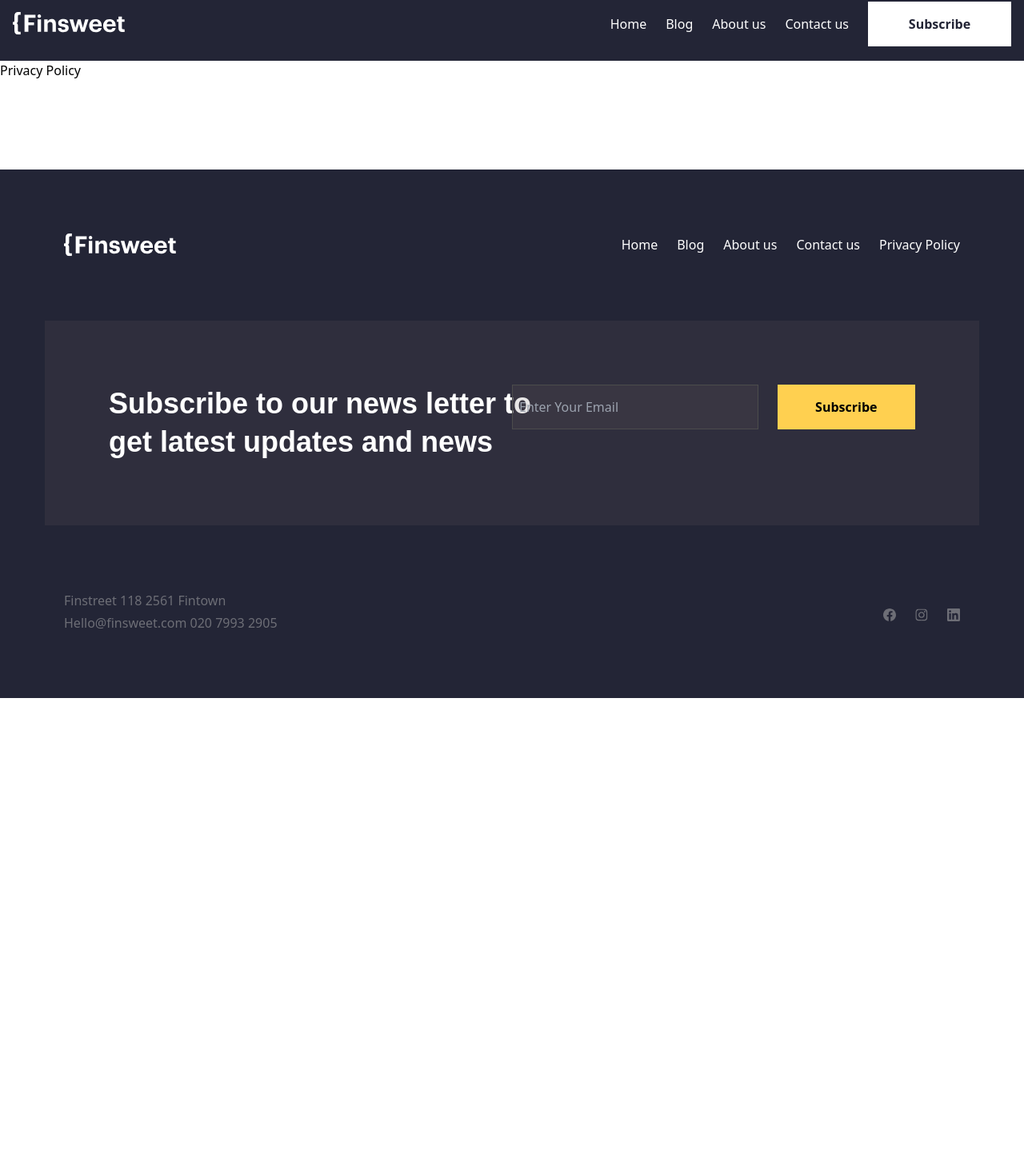
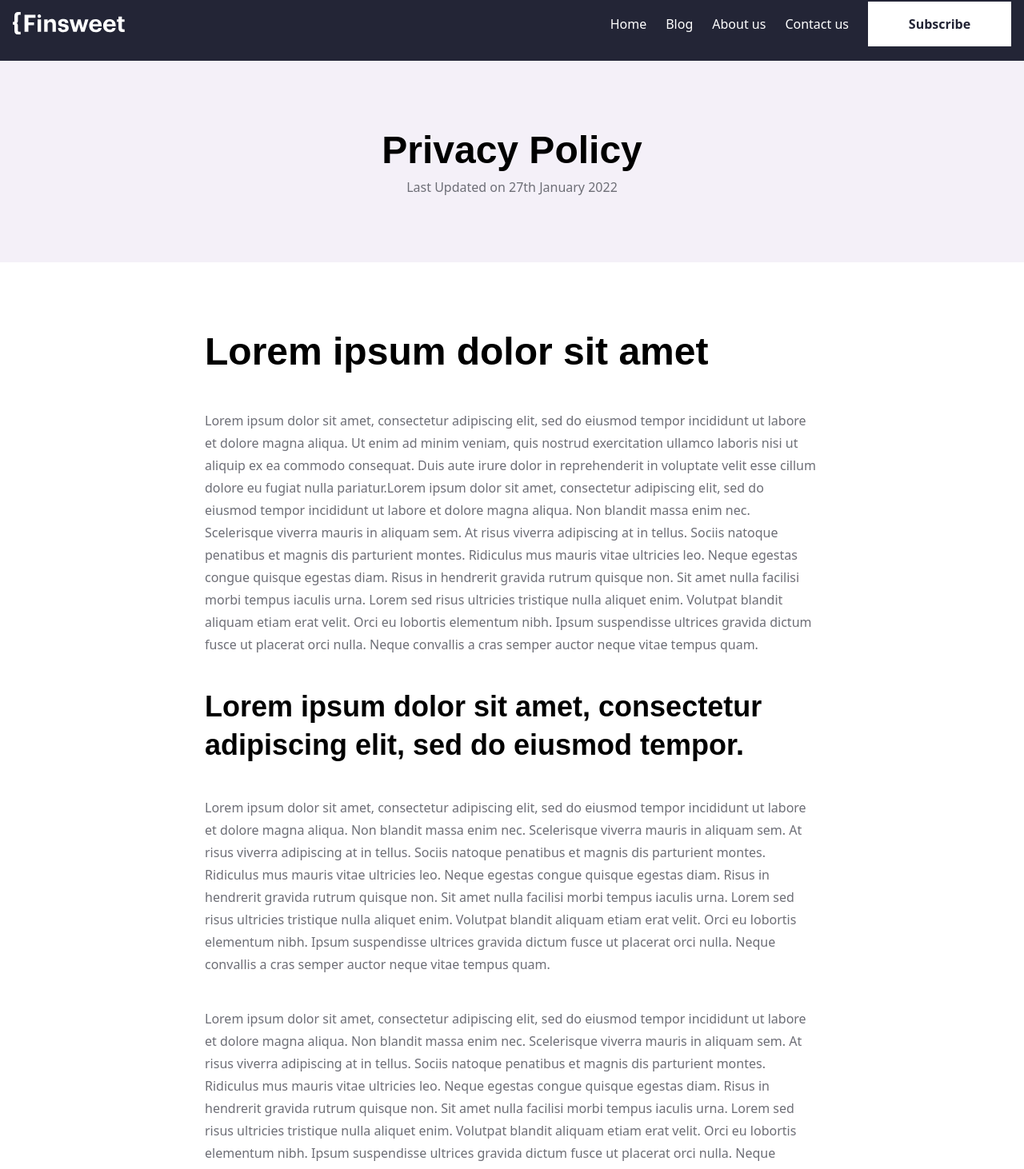
Before and after one commit to nyirurugoomar/finsweet, a Next.js app: page /PrivacyPolicy in a window 1280 px wide. Shown: the part 17-1479 px from the top of the page at 80% size. Before the commit the page ends 890 px from the top, so only its background shows below. Built offline with nearby package versions, Linux system fonts and the light colour scheme.

Commit message:
adding Privacy Policy page

```diff
--- a/app/PrivacyPolicy/page.tsx
+++ b/app/PrivacyPolicy/page.tsx
@@ -2,7 +2,23 @@ import React from 'react'
 
 function page() {
   return (
-    <div>Privacy Policy</div>
+    <div className='flex flex-col justify-center items-center w-full min-h-screen'>
+        <div className='bg-lavender md:p-20 w-full'>
+            <div className='text-center '>
+                <h1 className=''>Privacy Policy</h1>
+                <p className='body1'>Last Updated on 27th January 2022</p>
+            </div>
+        </div>
+        <div className='text-start w-full max-w-3xl md:mt-20 space-y-10 '>
+            <h1>Lorem ipsum dolor sit amet</h1>
+            <p className='body1'>
+                Lorem ipsum dolor sit amet, consectetur adipiscing elit, sed do eiusmod tempor incididunt ut labore et dolore magna aliqua. Ut enim ad minim veniam, quis nostrud exercitation ullamco laboris nisi ut aliquip ex ea commodo consequat. Duis aute irure dolor in reprehenderit in voluptate velit esse cillum dolore eu fugiat nulla pariatur.Lorem ipsum dolor sit amet, consectetur adipiscing elit, sed do eiusmod tempor incididunt ut labore et dolore magna aliqua. Non blandit massa enim nec. Scelerisque viverra mauris in aliquam sem. At risus viverra adipiscing at in tellus. Sociis natoque penatibus et magnis dis parturient montes. Ridiculus mus mauris vitae ultricies leo. Neque egestas congue quisque egestas diam. Risus in hendrerit gravida rutrum quisque non. Sit amet nulla facilisi morbi tempus iaculis urna. Lorem sed risus ultricies tristique nulla aliquet enim. Volutpat blandit aliquam etiam erat velit. Orci eu lobortis elementum nibh. Ipsum suspendisse ultrices gravida dictum fusce ut placerat orci nulla. Neque convallis a cras semper auctor neque vitae tempus quam.
+            </p>
+            <h2>Lorem ipsum dolor sit amet, consectetur adipiscing elit, sed do eiusmod tempor.</h2>
+            <p className='body1'>Lorem ipsum dolor sit amet, consectetur adipiscing elit, sed do eiusmod tempor incididunt ut labore et dolore magna aliqua. Non blandit massa enim nec. Scelerisque viverra mauris in aliquam sem. At risus viverra adipiscing at in tellus. Sociis natoque penatibus et magnis dis parturient montes. Ridiculus mus mauris vitae ultricies leo. Neque egestas congue quisque egestas diam. Risus in hendrerit gravida rutrum quisque non. Sit amet nulla facilisi morbi tempus iaculis urna. Lorem sed risus ultricies tristique nulla aliquet enim. Volutpat blandit aliquam etiam erat velit. Orci eu lobortis elementum nibh. Ipsum suspendisse ultrices gravida dictum fusce ut placerat orci nulla. Neque convallis a cras semper auctor neque vitae tempus quam.</p>
+            <p className='body1'>Lorem ipsum dolor sit amet, consectetur adipiscing elit, sed do eiusmod tempor incididunt ut labore et dolore magna aliqua. Non blandit massa enim nec. Scelerisque viverra mauris in aliquam sem. At risus viverra adipiscing at in tellus. Sociis natoque penatibus et magnis dis parturient montes. Ridiculus mus mauris vitae ultricies leo. Neque egestas congue quisque egestas diam. Risus in hendrerit gravida rutrum quisque non. Sit amet nulla facilisi morbi tempus iaculis urna. Lorem sed risus ultricies tristique nulla aliquet enim. Volutpat blandit aliquam etiam erat velit. Orci eu lobortis elementum nibh. Ipsum suspendisse ultrices gravida dictum fusce ut placerat orci nulla. Neque convallis a cras semper auctor neque vitae tempus quam.</p>
+        </div>
+    </div>
   )
 }
 
```
